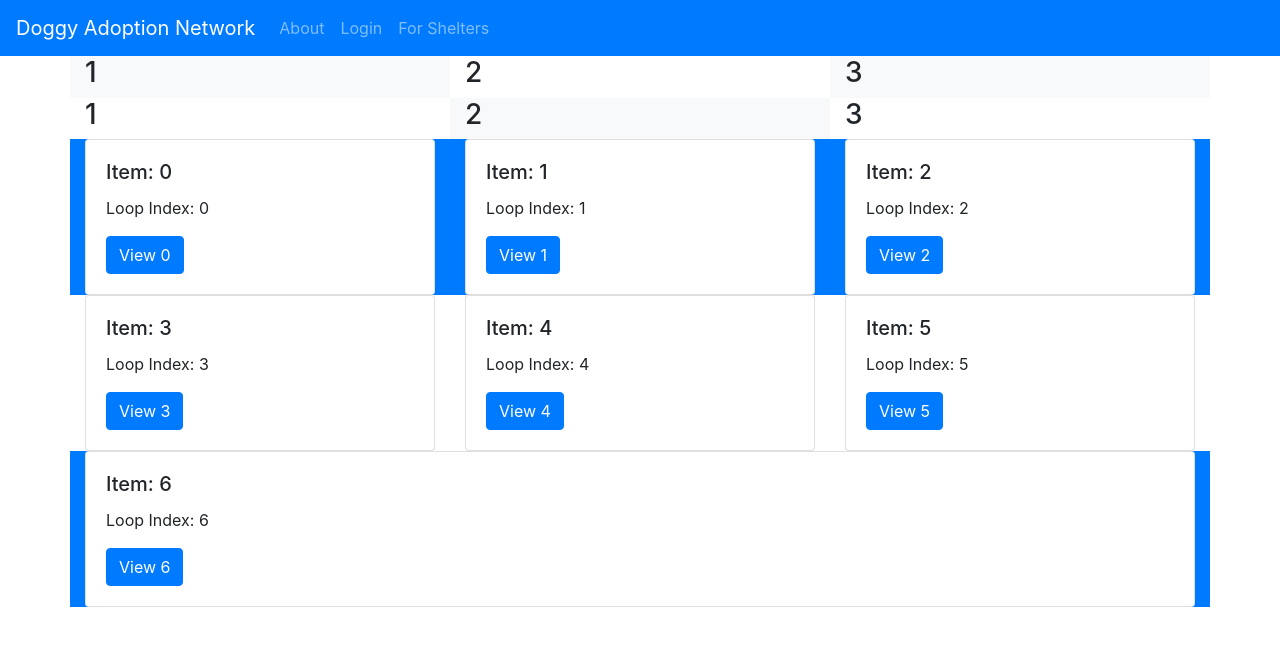
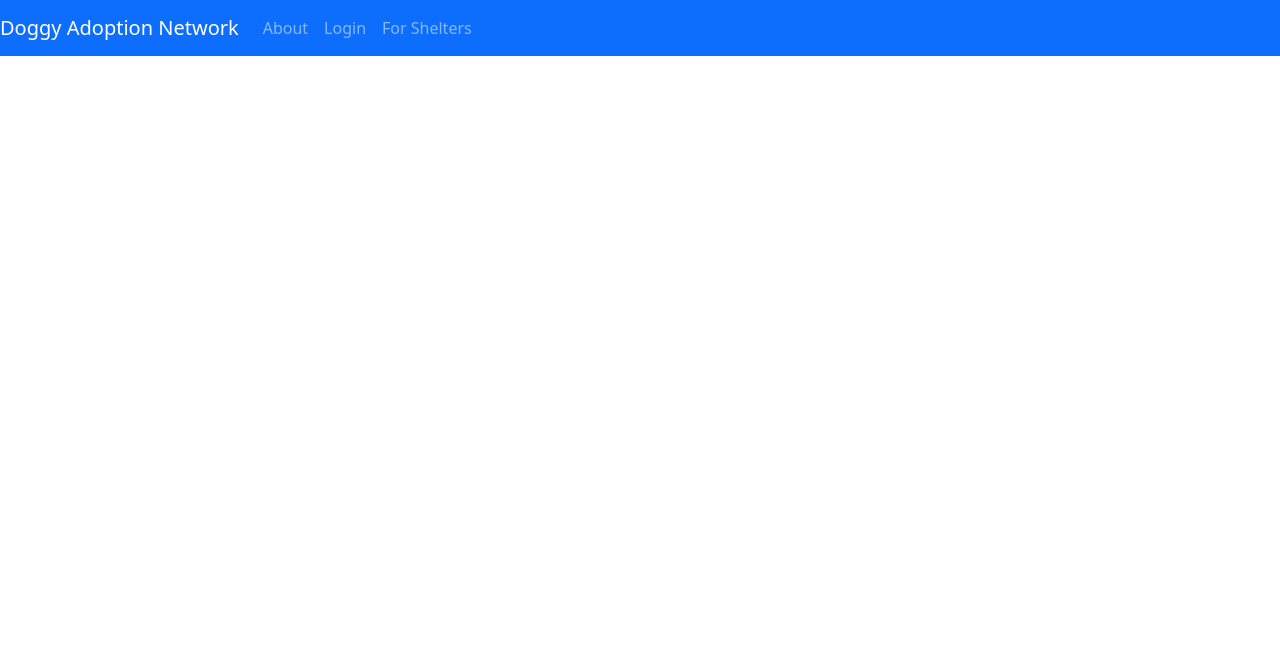
Before and after one commit to Gromulus-Romulus/CIS-422-DAN, a Flask app: page /test in a window 1280 px wide. Shown: the top 646 px of the page. Run offline with Flask 2, Linux system fonts and the light colour scheme; some libraries are stand-ins or nearby versions.

Commit message:
minor changes for test

```diff
--- a/DANv1/website/templates/base.html
+++ b/DANv1/website/templates/base.html
@@ -3,17 +3,20 @@
   <head>
     <meta charset="utf-8" />
     <meta name="viewport" content="width=device-width, initial-scale=1" />
+    <!-- links bootstrap style sheet -->
     <link
       rel="stylesheet"
       href="https://stackpath.bootstrapcdn.com/bootstrap/4.4.1/css/bootstrap.min.css"
       integrity="sha384-Vkoo8x4CGsO3+Hhxv8T/Q5PaXtkKtu6ug5TOeNV6gBiFeWPGFN9MuhOf23Q9Ifjh"
       crossorigin="anonymous"
     />
-    <link
-      rel="stylesheet"
-      href="https://stackpath.bootstrapcdn.com/font-awesome/4.7.0/css/font-awesome.min.css"
-      crossorigin="anonymous"
-    />
+    <!-- links bootstrap js files (used in some components animations) -->
+    <link href="https://cdn.jsdelivr.net/npm/bootstrap@5.2.0-beta1/dist/css/bootstrap.min.css" rel="stylesheet" integrity="sha384-0evHe/X+R7YkIZDRvuzKMRqM+OrBnVFBL6DOitfPri4tjfHxaWutUpFmBp4vmVor" crossorigin="anonymous">
+
+    <link rel="stylesheet"
+    type="text/css"
+    href="../static/custom.css">
+
     <title>{% block title %}Base{% endblock %}</title>
 </head>
 <body>
--- a/DANv1/website/templates/test.html
+++ b/DANv1/website/templates/test.html
@@ -2,49 +2,5 @@
 {% block title %}look at all these dogs!{% endblock %}
 
 {% block content %}
-<div class="row justify-content-around">
-    <div class="col-4 bg-light">
-        <h3>1</h3>
-    </div>
-    <div class="col-4">
-        <h3>2</h3>
-    </div>
-    <div class="col-4 bg-light">
-        <h3>3</h3>
-    </div>
-</div>
-<div class="row">
-    <div class="col">
-        <h3>1</h3>
-    </div>
-    <div class="col bg-light">
-        <h3>2</h3>
-    </div>
-    <div class="col">
-        <h3>3</h3>
-    </div>
-</div>
-{% for item in test %}
-{% if loop.index0 % 3 == 0 and loop.index0 % 2 == 0 %}
-<div class="row bg-primary">
-{% elif loop.index0 % 3 == 0 %}
-<div class="row">
-{% endif %}
 
-<div class="col">
-    <div class="card">
-        <div class="card-body">
-            <h5 class="card-title">Item: {{item}}</h5>
-            <p class="card-text">Loop Index: {{loop.index0}}</p>
-                    <form action="#">
-                  <!-- <input type="hidden" name="value"> -->
-                  <button class="btn btn-primary" type="submit" name="view_profile" value="View {{item}}">View {{item}}</button>
-        </div>
-    </div>
-</div>
-{% if (loop.index0+1) % 3 == 0 or loop.last%}
-
-</div>
-{% endif %}
-{% endfor %}
 {% endblock %}
--- a/DANv1/website/views.py
+++ b/DANv1/website/views.py
@@ -63,16 +63,19 @@ def get_all_dog_ids():
 def dog_profile(dogid):
     # this will call get dog by id and that will return the dog object
     # dogp = get_dog_by_id(dogid)
+    # note: can also use an offcanvas element: https://getbootstrap.com/docs/5.2/components/offcanvas/#body-scrolling
     return render_template("dog-profile.html", dogid = dogid)
 
 # def get_my_dogs(usr_id):
 #     return
 
-@views.route('/test')
+@views.route('/test', methods=["POST", "GET"])
 def test():
-    d = [0,1,2,3,4,5,6]
-    return render_template("test.html", test=d)
+    if request.method == "POST":
+        d = 1
+        return f"<h1>{d}</h1>"
 
+    return render_template("test.html")
 
 
 # TODO store dogs as objects in a csk map?
```
